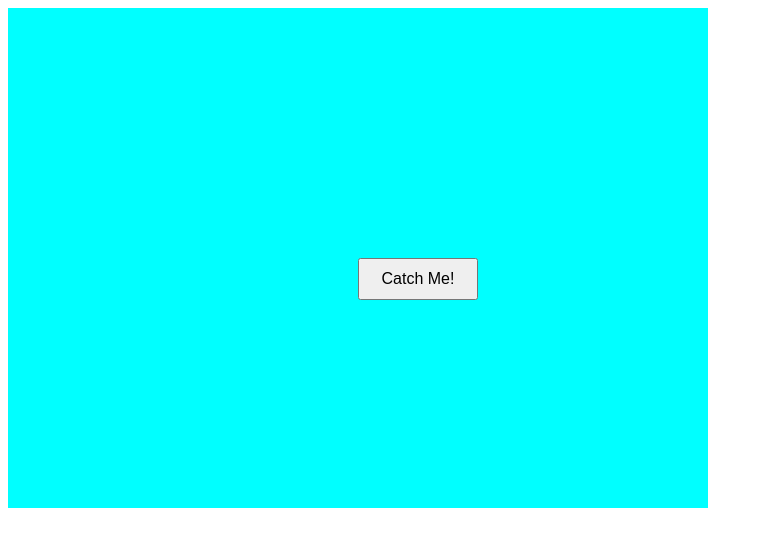
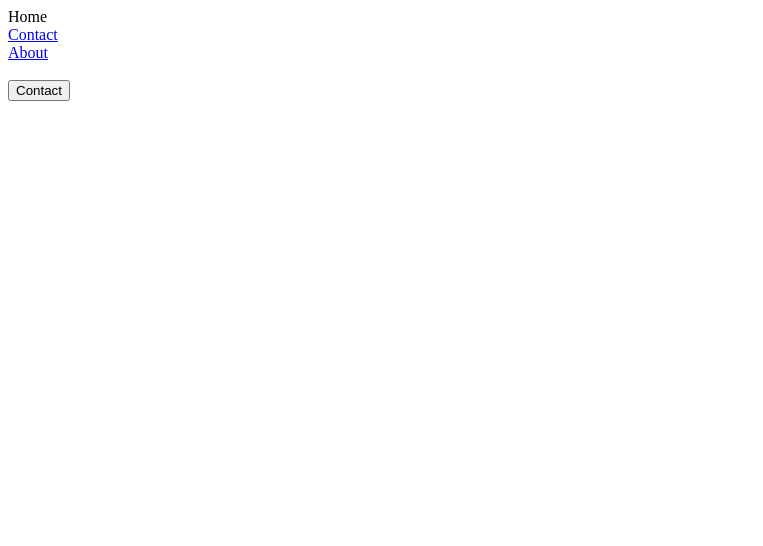
Before and after one commit to sonu82256/30-Days-Of-React, a React (Vite) app in the folder my-app/: page / in a window 1280 px wide. Shown: the top 546 px of the page, without its empty margins (0-763 px from the left). Built offline with nearby package versions, Linux system fonts and the light colour scheme.

Commit message:
React Router Dom

```diff
--- a/my-app/package.json
+++ b/my-app/package.json
@@ -13,7 +13,8 @@
     "axios": "^1.7.2",
     "react": "^18.3.1",
     "react-checkmark": "^2.0.0",
-    "react-dom": "^18.3.1"
+    "react-dom": "^18.3.1",
+    "react-router-dom": "^6.25.1"
   },
   "devDependencies": {
     "@types/react": "^18.3.3",
--- a/my-app/src/App.jsx
+++ b/my-app/src/App.jsx
@@ -1,11 +1,15 @@
 import { useState } from 'react'
+import Day18Home from './Exercise/Day18_Router/Day18Home'
+import Day18About from './Exercise/Day18_Router/Day18About'
+import Day18Contact from './Exercise/Day18_Router/Day18Contact'
 // import Day4 from './Exercise/Day4/Day4'
 // import Day6 from './Exercise/Day6/Day6'
 // import Day8 from './Exercise/Day8/Day8'
 // import Day8ii from './Exercise/Day8/Day8ii'
 // import Weather from './Exercise/Weather App/Weather'
 // import TodoList from './Exercise/TodoList/TodoList'
-import Day11 from './Exercise/Day11/Day11'
+// import Day11 from './Exercise/Day11/Day11'
+import { Routes, Route } from 'react-router-dom'
 
 function App() {
   return (
@@ -16,7 +20,14 @@ function App() {
       {/* <Day8ii /> */}
       {/* <Weather /> */}
       {/* <TodoList /> */}
-      <Day11 />
+      {/* <Day11 /> */}
+
+      <Routes>
+        <Route path='/' element={ <Day18Home/> }/>
+        <Route path='/contact' element={ <Day18Contact/> }/>
+        <Route path='/about' element={ <Day18About/> } />
+      </Routes>
+
     </>
   )
 }
--- /dev/null
+++ b/my-app/src/Exercise/Day18_Router/Day18About.jsx
@@ -0,0 +1,14 @@
+import React from 'react'
+import { Link } from 'react-router-dom'
+
+const Day18About = () => {
+  return (
+    <div>
+      <Link to={'/'}>Home</Link> <br />
+      <Link to={'/contact'}>Contact</Link> <br/>
+      <div>About</div>
+    </div>
+  )
+}
+
+export default Day18About
--- /dev/null
+++ b/my-app/src/Exercise/Day18_Router/Day18Contact.jsx
@@ -0,0 +1,17 @@
+import React from 'react'
+import { Link, useLocation } from 'react-router-dom'
+
+const Day18Contact = () => {
+    const location = useLocation();
+    console.log(location.state.id);
+  return (
+    <div>
+      <Link to={'/'}>Home</Link>
+      <div>Contact</div>
+      <Link to={'/about'}>About</Link>
+      <h1>Hello i am from contact and my id is {location.state.id} </h1>
+    </div>
+  )
+}
+
+export default Day18Contact
--- /dev/null
+++ b/my-app/src/Exercise/Day18_Router/Day18Home.jsx
@@ -0,0 +1,33 @@
+import React from 'react'
+import { Link, useNavigate  } from 'react-router-dom'
+
+const Day18Home = () => {
+
+  const nevidate = useNavigate()
+  const id = 8;
+
+  const handleClick = () => {
+    nevidate('/contact', {state : {id : id}})
+  }
+
+  return (
+
+
+    // <div>
+    //   <div>Home</div>
+    //   <Link to={'/contact'}>Contact</Link> <br/>
+    //   <Link to={'/about'}>About</Link>
+    // </div>
+
+
+    <div>
+      <div>Home</div>
+      <Link to={'/contact'}>Contact</Link> <br />
+      <Link to={'/about'}>About</Link> <br /><br />
+      <button onClick={handleClick}>Contact</button>
+    </div>
+
+  )
+}
+
+export default Day18Home
--- a/my-app/src/main.jsx
+++ b/my-app/src/main.jsx
@@ -1,9 +1,12 @@
 import React from 'react'
 import ReactDOM from 'react-dom/client'
 import App from './App.jsx'
+import {BrowserRouter} from 'react-router-dom'
 
 ReactDOM.createRoot(document.getElementById('root')).render(
   <React.StrictMode>
-    <App />
+    <BrowserRouter>
+      <App />
+    </BrowserRouter>
   </React.StrictMode>,
 )
```
Also changed, not shown: 1 other file (tests, documents, lock files or other folders).
